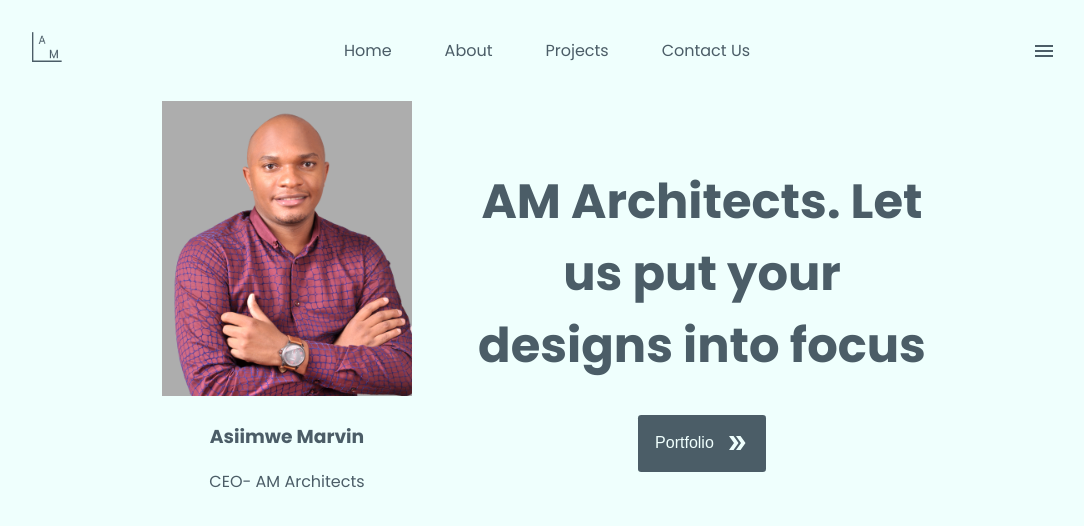
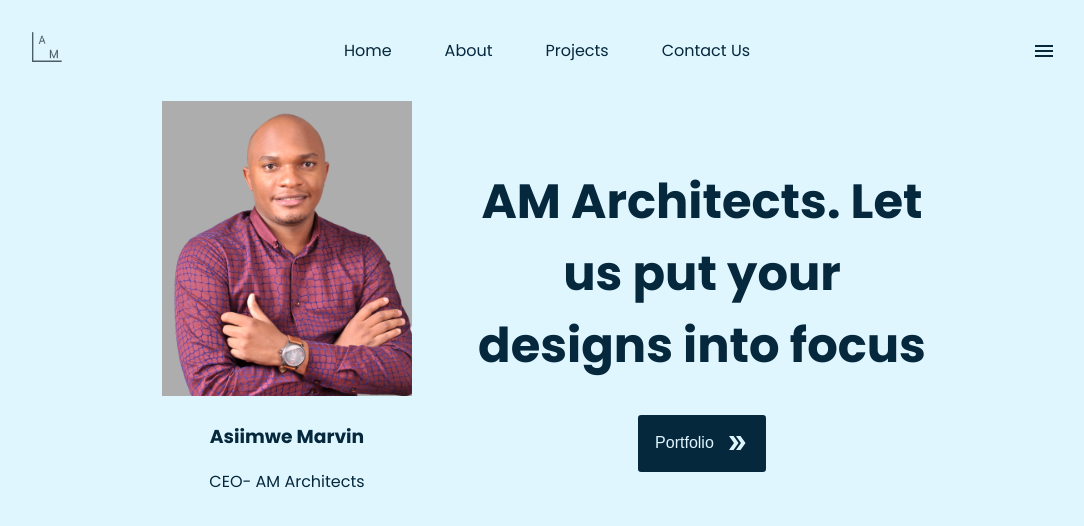
Before and after one commit to olingemma/marvin, a Next.js app: page / in a window 1280 px wide. Shown: the top 526 px of the page, without its empty margins (96-1180 px from the left). Built offline with nearby package versions, Linux system fonts and the light colour scheme.

Commit message:
added a contact page

```diff
--- /dev/null
+++ b/styles/Contact.module.css
@@ -0,0 +1,59 @@
+.main{
+    position: relative;
+    top:9rem;
+}
+
+.main h1{
+    text-align: center;
+    color:var(--dark-theme);
+}
+
+.form{
+    display: flex;
+    flex-direction: column;
+    justify-content: center;
+    margin:1rem auto;
+    width:30%;
+}
+
+.form input{
+    height:2rem;
+    border-bottom:0;
+}
+
+.form textarea{
+    height:9rem;
+}
+
+.input{
+    margin:0;
+    padding:0;
+    border-radius:0;
+    border:1px solid var(--dark-theme);
+    background-color: var(--normal-page);
+    font-family:'Poppins',sans-serif;
+    padding-left:9px;
+}
+
+
+.form button{
+    margin-top: 10px;
+    width: 4rem;
+    height: 2rem;
+    border:1px solid;
+    border-radius: 0;
+    background-color: var(--normal-page);
+    color:var(--dark-theme);
+    cursor: pointer;
+}
+
+.form button:active{
+    background-color: var(--dark-theme);
+    color:var(--normal-page);
+}
+
+@media(max-width:900px){
+    .form{
+        width:60%
+    }
+}
--- a/styles/Home.module.css
+++ b/styles/Home.module.css
@@ -12,7 +12,9 @@
     position: relative;
     top:5rem;
     padding-bottom: 1rem;
+
 }
+
 .text{
     text-align: center;
 }
--- a/styles/Nav.module.css
+++ b/styles/Nav.module.css
@@ -4,6 +4,7 @@
     z-index: 700;
     width:100%;
     background-color: var(--normal-page);
+
 }
 .navBar{
     margin:2rem auto;
@@ -76,4 +77,7 @@
     .menuIcon{
         display:inline
     }
+    .nav{
+         box-shadow: 0 2px 15px var(--dark-theme);
+    }
 }
--- a/styles/globals.css
+++ b/styles/globals.css
@@ -18,7 +18,7 @@ a {
 }
 
 :root{
-  --dark-theme:#4B5D67;
-  --light-theme:#BDF2D5;
-  --normal-page:#EFFFFD;
+  --dark-theme:#06283D;
+  --light-theme:#DFF6FF;
+  --normal-page:#DFF6FF;
 }
```
